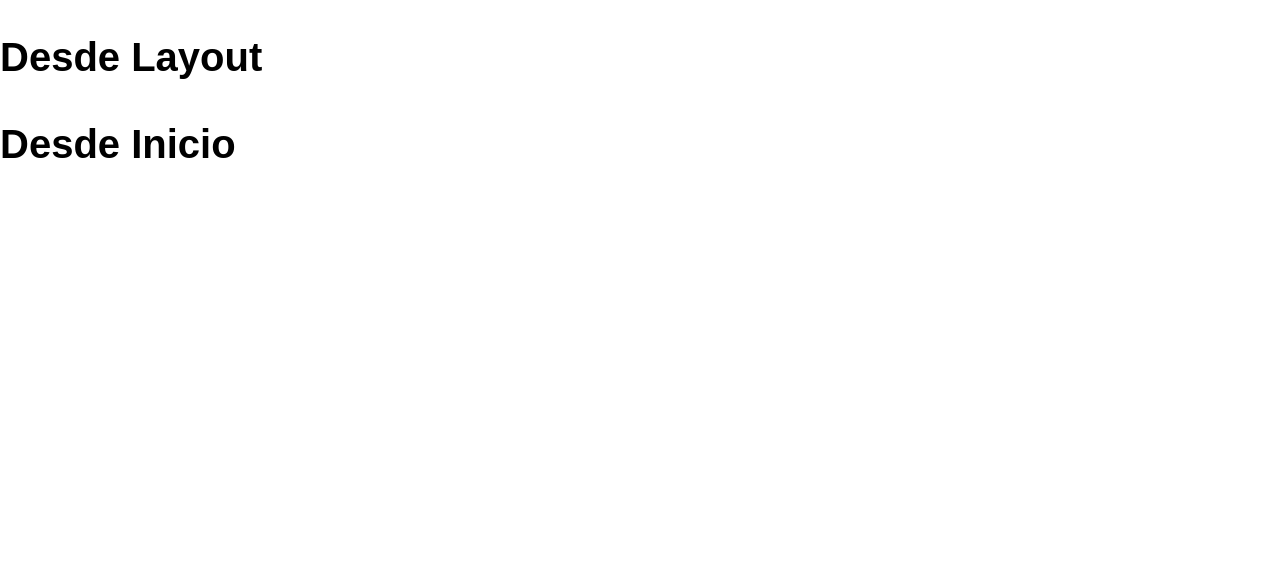
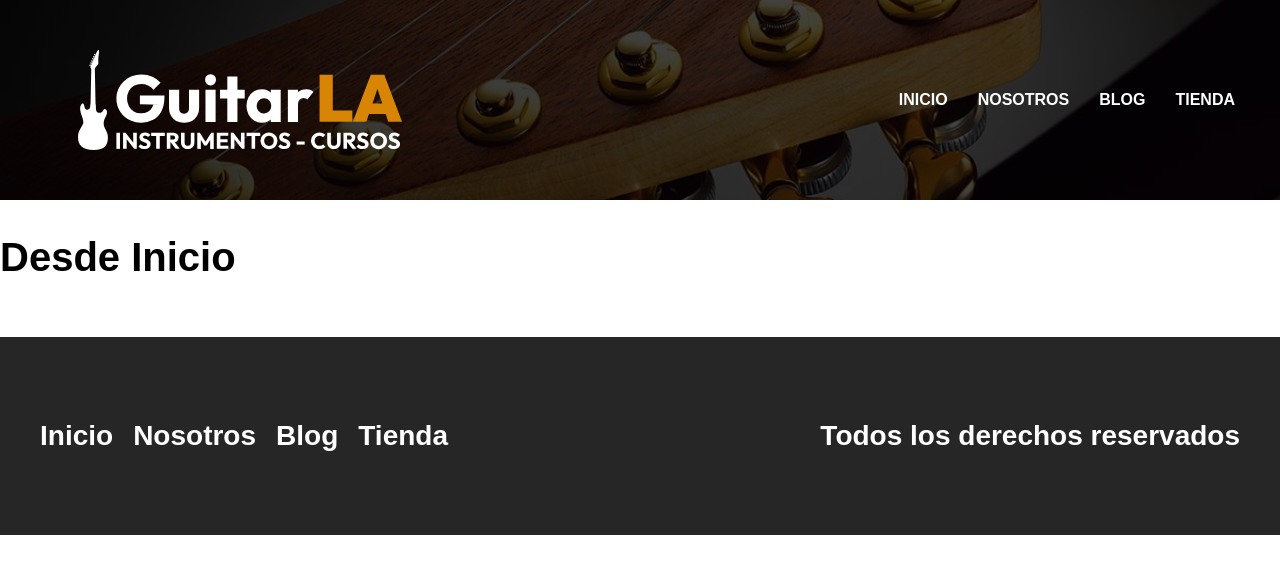
Before and after one commit to pablorn91/guitarla_next, a Next.js app: page / in a window 1280 px wide. Shown: the top 574 px of the page. Built offline with nearby package versions, Linux system fonts and the light colour scheme.

Commit message:
Layout, Header y Footer con enlaces a las paginas

```diff
--- /dev/null
+++ b/components/Footer.js
@@ -0,0 +1,19 @@
+import Link from "next/link"
+import styles from "../styles/Footer.module.css"
+const Footer = () => {
+  return (
+    <footer className={styles.footer}>
+        <div className={`contenedor ${styles.contenido}`}>
+        <nav className={styles.navegacion}>
+            <Link href="/">Inicio</Link>
+            <Link href="/nosotros">Nosotros</Link>
+            <Link href="/blog">Blog</Link>
+            <Link href="/tienda">Tienda</Link>
+         </nav>
+         <p className={styles.copyright}>Todos los derechos reservados</p>
+        </div>
+    </footer>
+  )
+}
+
+export default Footer
--- a/components/Header.js
+++ b/components/Header.js
@@ -1,6 +1,24 @@
+import Link from "next/link"
+import styles from '../styles/Header.module.css'
+import Image from "next/image"
+
 const Header = () => {
   return (
-    <div>Header</div>
+    <header className={styles.header}>
+        <div className="contenedor">
+            <div className={styles.barra}>
+                     <Link href="/">
+                        <Image width={400} height={100} src="/img/logo.svg" alt="Imagen Logo"/>
+                    </Link>
+                    <nav className={styles.navegacion}>
+                        <Link href="/">Inicio</Link>
+                        <Link href="/nosotros">Nosotros</Link>
+                        <Link href="/blog">Blog</Link>
+                        <Link href="/tienda">Tienda</Link>
+                    </nav>
+            </div>
+        </div>
+    </header>
   )
 }
 
--- a/components/Layout.js
+++ b/components/Layout.js
@@ -1,4 +1,6 @@
 import Head from "next/head"
+import Header from "./Header"
+import Footer from "./Footer"
 
 const Layout = ({ children, pagina }) => {
   return (
@@ -7,8 +9,12 @@ const Layout = ({ children, pagina }) => {
             <title>GuitarLA - {pagina}</title>
             <meta name="description" content="Sitio web de venta de guitarras" />
         </Head>
-        <h1>Desde Layout</h1>
+
+        <Header/>
+
         {children}
+
+        <Footer/>
     </div>
   )
 }
--- /dev/null
+++ b/styles/Footer.module.css
@@ -0,0 +1,45 @@
+.footer {
+    background-color: var(--negro);
+    padding: 5rem 0;
+    margin-top: 5rem;
+}
+.contenido {
+    display: flex;
+    flex-direction: column;
+    align-items: center;
+}
+@media (min-width:768px) {
+    .contenido {
+        flex-direction: row;
+        justify-content: space-between;
+    }
+}
+.navegacion {
+    display: flex;
+    flex-direction: column;
+    align-items: center;
+}
+@media (min-width:768px) {
+
+    .navegacion {
+        flex-direction: row;
+        gap:2rem
+    }
+
+}
+
+.navegacion a {
+    font-size: 2.8rem;
+    color: var(--blanco);
+    text-decoration: none;
+    font-weight: 700;
+}
+.navegacion a:hover {
+    color: var(--primary);
+}
+.copyright {
+    font-size: 2.8rem;
+    color: var(--blanco);
+    font-weight: 700;
+    text-align: center;
+}
--- /dev/null
+++ b/styles/Header.module.css
@@ -0,0 +1,43 @@
+.header {
+    background-image: linear-gradient(to right, rgb(0 0 0 / .8), rgb(0 0 0 / .7)), url(../public/img/header.jpg);
+    padding: 5rem 0;
+    background-size: cover;
+    background-position: 50%;
+}
+
+.barra {
+    display: flex;
+    flex-direction: column;
+    align-items: center;
+}
+@media (min-width:768px) {
+    .barra {
+        flex-direction: row;
+        justify-content: space-between;
+    }
+}
+
+.navegacion {
+    margin-top: 4rem;
+    display: flex;
+    gap: 2rem;
+}
+@media (min-width:768px) {
+    .navegacion {
+        margin-top: 0;
+    }
+}
+
+.navegacion a {
+    color: var(--blanco);
+    text-decoration: none;
+    font-size: 1.6rem;
+    font-weight: 700;
+    text-transform: uppercase;
+    padding: .5rem;
+    transition: background-color .4s ease;
+}
+
+.navegacion a:hover {
+    background-color: var(--primary);
+}
```
Also changed, not shown: pages/blog.js (added, +15 -0 lines), pages/tienda.js (added, +15 -0 lines).
